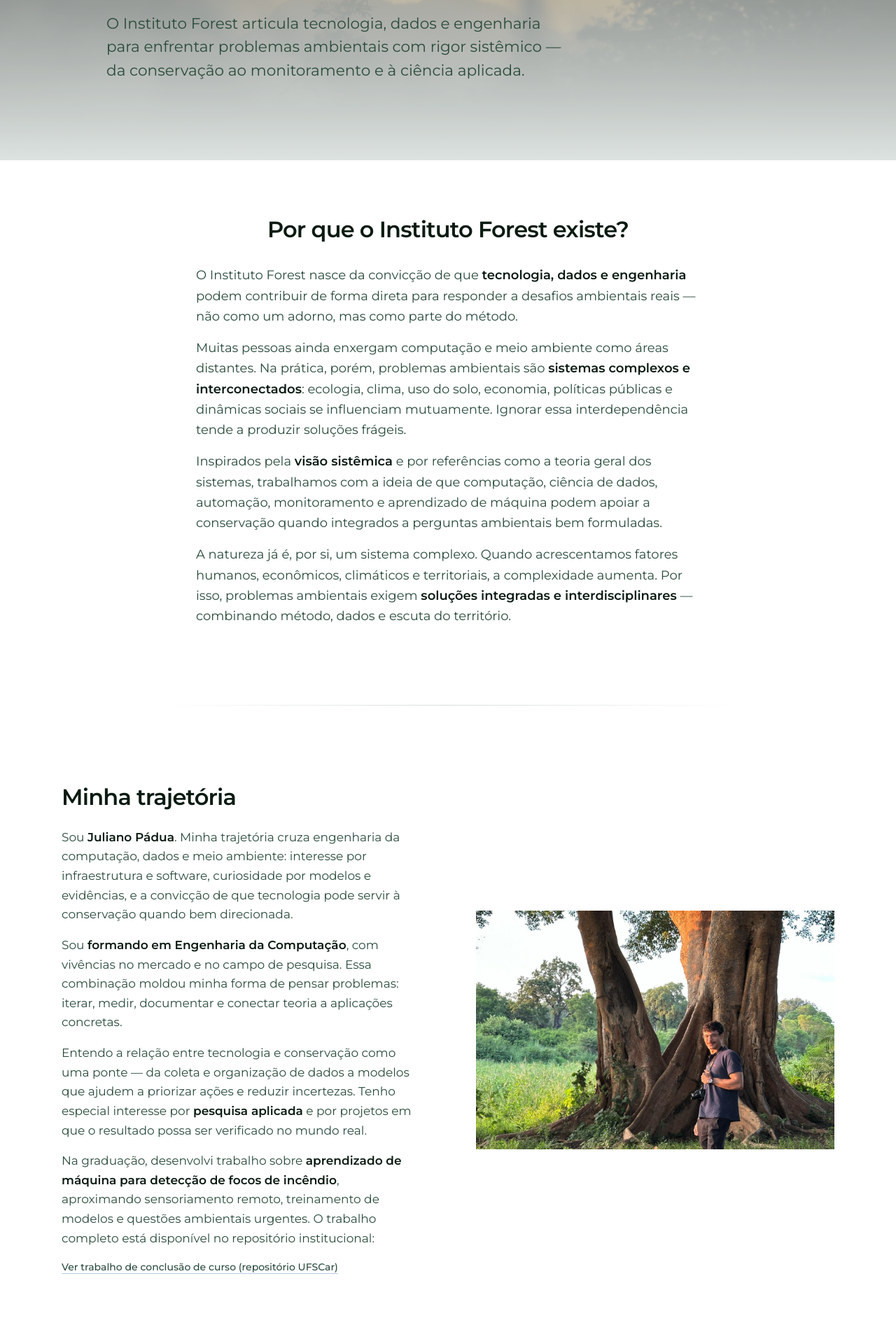
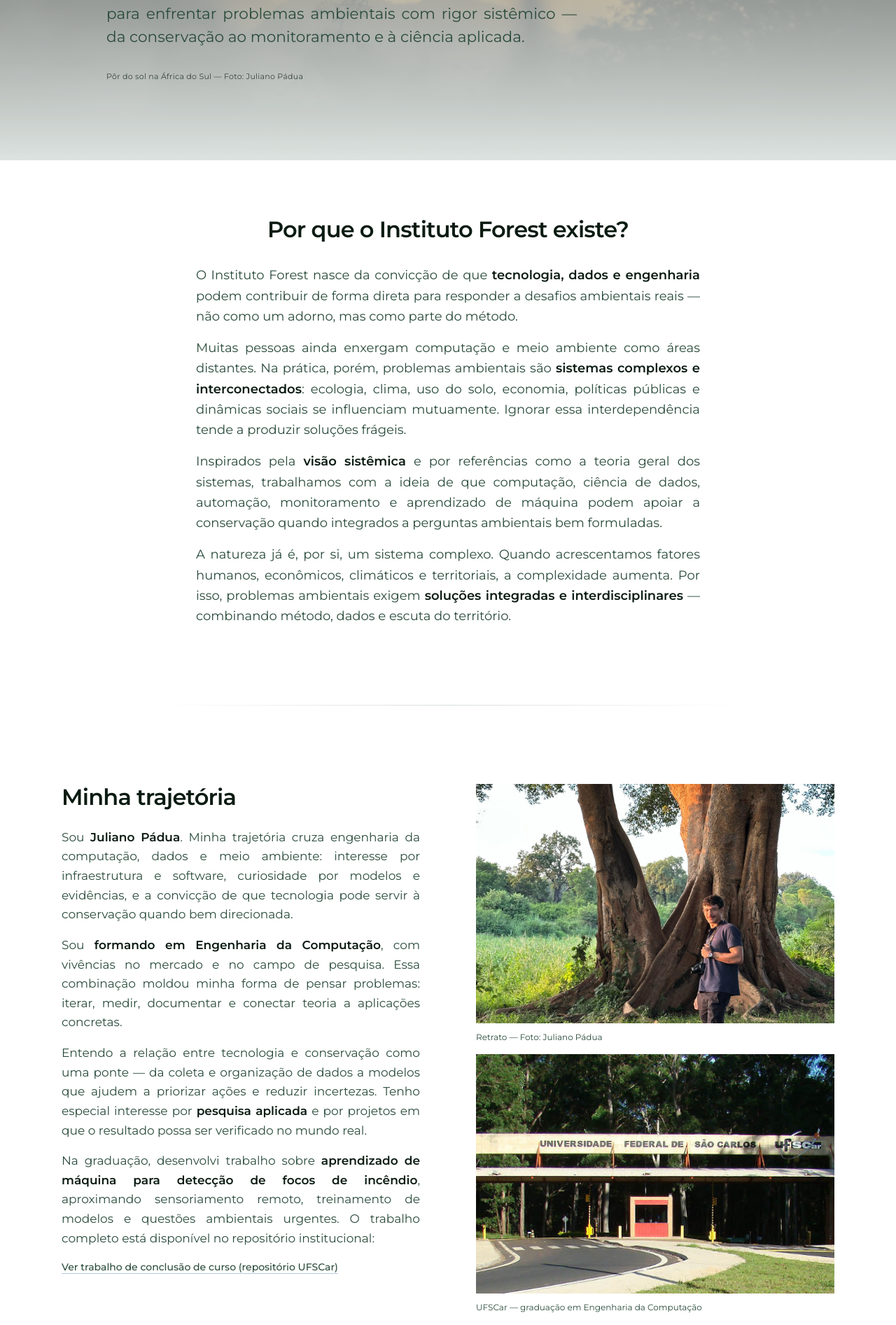
Before and after one commit to julianopadua/forest-portal, a Next.js app: page /quem-somos in a window 1280 px wide. Shown: the part 507-2400 px from the top of the page at 70% size. Built offline with nearby package versions, Linux system fonts and the light colour scheme; no server answers.

Commit message:
dev: update on who we are

```diff
--- a/content/about/en-US.mdx
+++ b/content/about/en-US.mdx
@@ -1,18 +1,12 @@
 import React from "react";
-import {
-  AboutDivider,
-  AboutHero,
-  AboutImageBlock,
-  AboutPersonInline,
-  AboutQuote,
-  AboutSection,
-} from "@/components/about";
+import { AboutDivider, AboutHero, AboutPersonInline, AboutQuote, AboutSection } from "@/components/about";
 
 <AboutHero
   title="About us"
   subtitle="Forest Institute brings together technology, data, and engineering to tackle environmental challenges with systemic rigor — from conservation to monitoring and applied science."
   imageSrc="/images/whoweare/sunset-africa.JPG"
   imageAlt="Landscape at dusk with a wide horizon and vegetation"
+  imageCaption="Sunset in South Africa — Photo: Juliano Pádua"
 />
 
 <AboutSection title="Why Forest Institute exists">
@@ -31,6 +25,10 @@ import {
   title="My path"
   image="/images/whoweare/myself4.jpg"
   imageAlt="Portrait of Juliano Pádua outdoors"
+  imageCaption="Portrait — Photo: Juliano Pádua"
+  image2="/images/whoweare/ufscar.jpg"
+  image2Alt="Federal University of São Carlos — UFSCar"
+  image2Caption="UFSCar — undergraduate Computer Engineering"
   imagePosition="right"
 >
   I am **Juliano Pádua**. My path crosses computer engineering, data, and the environment: interest in infrastructure and software, curiosity for models and evidence, and the conviction that technology can serve conservation when aimed with care.
@@ -61,19 +59,38 @@ import {
 
 <AboutDivider />
 
-<AboutImageBlock
-  src="/images/whoweare/myself3.JPG"
-  alt="Contemplative photograph in an open landscape"
-  caption="Between data and territory: technology as a lens to read complexity responsibly."
-/>
-
 <AboutSection title="Inspirations behind the Institute">
   Forest Institute’s outlook has been deeply shaped by people who devoted their lives to science, environmental conservation, engineering, and protected-area stewardship. Below we gratefully record part of that legacy — as **short biographical notes** — and a dedication to their memory and work.
 
   <AboutPersonInline
+    name="Mariceia Barbosa Silva Pádua"
+    photoSrc="/images/whoweare/mae.png"
+    photoAlt="Mariceia Barbosa Silva Pádua"
+    photoCaption="Mariceia Barbosa Silva Pádua — family archive"
+    description={
+      <>
+        <p>
+          Mariceia is essential to my personal frame of reference: a presence that joins care, responsibility, and sensitivity to life in its many dimensions. Her path reminds us that conservation is also built in everyday choices — in listening and in commitment to people and surroundings.
+        </p>
+        <p className="not-prose mt-3 text-sm">
+          <a
+            href="https://www.minasgerais.com.br/pt/atracoes/parque-estadual-do-pau-furado"
+            target="_blank"
+            rel="noreferrer noopener"
+            className="font-medium text-[color:var(--accent)] underline decoration-[color:var(--accent)]/35 underline-offset-4"
+          >
+            Pau Furado State Park
+          </a>
+        </p>
+      </>
+    }
+  />
+
+  <AboutPersonInline
     name="Maria Tereza Jorge Pádua"
-    photoSrc="/images/whoweare/Marc-e-MTereza.jpg"
-    photoAlt="Maria Tereza Jorge Pádua in a portrait with Marc Dourojeanni"
+    photoSrc="/images/whoweare/maria-tereza-jorge-padua.jpg"
+    photoAlt="Maria Tereza Jorge Pádua"
+    photoCaption="Maria Tereza Jorge-Pádua. Photo: Márcio Isensee – oeco.org.br"
     description={
       <>
         <p>
@@ -105,8 +122,9 @@ import {
 
   <AboutPersonInline
     name="Marc Dourojeanni"
-    photoSrc="/images/whoweare/marc.JPG"
-    photoAlt="Marc Dourojeanni"
+    photoSrc="/images/whoweare/Marc-e-MTereza.jpg"
+    photoAlt="Marc Dourojeanni and Maria Tereza Jorge Pádua"
+    photoCaption="Marc Dourojeanni and Maria Tereza Jorge Pádua — family archive"
     description={
       <>
         <p>
@@ -122,34 +140,12 @@ import {
           >
             O Eco — Marc Dourojeanni
           </a>
-          {" · "}
-          <a
-            href="https://www.minasgerais.com.br/pt/atracoes/parque-estadual-do-pau-furado"
-            target="_blank"
-            rel="noreferrer noopener"
-            className="font-medium text-[color:var(--accent)] underline decoration-[color:var(--accent)]/35 underline-offset-4"
-          >
-            Pau Furado State Park
-          </a>
         </p>
       </>
     }
   />
 
-  <AboutPersonInline
-    name="Mariceia Barbosa Silva Pádua"
-    photoSrc="/images/whoweare/mom-sister.jpeg"
-    photoAlt="Mariceia Barbosa Silva Pádua"
-    description={
-      <>
-        <p>
-          Mariceia is essential to my personal frame of reference: a presence that joins care, responsibility, and sensitivity to life in its many dimensions. Her path reminds us that conservation is also built in everyday choices — in listening and in commitment to people and surroundings.
-        </p>
-      </>
-    }
-  />
-
-  <p className="mt-10 text-center text-sm italic text-[color:var(--muted)]">
+  <p className="mt-10 text-justify text-sm italic text-[color:var(--muted)]">
     Forest Institute dedicates its purpose to those who teach, by example, that science, care, and territory belong in the same equation.
   </p>
 </AboutSection>
--- a/content/about/pt-BR.mdx
+++ b/content/about/pt-BR.mdx
@@ -1,18 +1,12 @@
 import React from "react";
-import {
-  AboutDivider,
-  AboutHero,
-  AboutImageBlock,
-  AboutPersonInline,
-  AboutQuote,
-  AboutSection,
-} from "@/components/about";
+import { AboutDivider, AboutHero, AboutPersonInline, AboutQuote, AboutSection } from "@/components/about";
 
 <AboutHero
   title="Quem Somos"
   subtitle="O Instituto Forest articula tecnologia, dados e engenharia para enfrentar problemas ambientais com rigor sistêmico — da conservação ao monitoramento e à ciência aplicada."
   imageSrc="/images/whoweare/sunset-africa.JPG"
   imageAlt="Paisagem ao entardecer com horizonte amplo e vegetação"
+  imageCaption="Pôr do sol na África do Sul — Foto: Juliano Pádua"
 />
 
 <AboutSection title="Por que o Instituto Forest existe?">
@@ -31,6 +25,10 @@ import {
   title="Minha trajetória"
   image="/images/whoweare/myself4.jpg"
   imageAlt="Retrato de Juliano Pádua em ambiente externo"
+  imageCaption="Retrato — Foto: Juliano Pádua"
+  image2="/images/whoweare/ufscar.jpg"
+  image2Alt="Universidade Federal de São Carlos — UFSCar"
+  image2Caption="UFSCar — graduação em Engenharia da Computação"
   imagePosition="right"
 >
   Sou **Juliano Pádua**. Minha trajetória cruza engenharia da computação, dados e meio ambiente: interesse por infraestrutura e software, curiosidade por modelos e evidências, e a convicção de que tecnologia pode servir à conservação quando bem direcionada.
@@ -61,19 +59,39 @@ import {
 
 <AboutDivider />
 
-<AboutImageBlock
-  src="/images/whoweare/myself3.JPG"
-  alt="Registro contemplativo em paisagem aberta"
-  caption="Entre dados e território: tecnologia como instrumento para ler complexidade com responsabilidade."
-/>
 
 <AboutSection title="Inspirações do Instituto">
   A visão do Instituto Forest foi fortemente influenciada por pessoas que dedicaram suas vidas à ciência, à conservação ambiental, à engenharia e à gestão de áreas protegidas. Abaixo, registramos com gratidão parte dessa herança — em forma de **mini biografias** — e uma dedicatória à memória e ao trabalho delas.
 
   <AboutPersonInline
+    name="Mariceia Barbosa Silva Pádua"
+    photoSrc="/images/whoweare/mae.png"
+    photoAlt="Mariceia Barbosa Silva Pádua"
+    photoCaption="Mariceia Barbosa Silva Pádua — arquivo pessoal"
+    description={
+      <>
+        <p>
+          Mariceia é parte fundamental do meu referencial pessoal: uma presença que une cuidado, responsabilidade e sensibilidade à vida em suas múltiplas dimensões. Sua trajetória lembra que conservação também se faz no cotidiano — nas escolhas, na escuta e no compromisso com as pessoas e com o entorno.
+        </p>
+        <p className="not-prose mt-3 text-sm">
+          <a
+            href="https://www.minasgerais.com.br/pt/atracoes/parque-estadual-do-pau-furado"
+            target="_blank"
+            rel="noreferrer noopener"
+            className="font-medium text-[color:var(--accent)] underline decoration-[color:var(--accent)]/35 underline-offset-4"
+          >
+            Parque Estadual do Pau Furado
+          </a>
+        </p>
+      </>
+    }
+  />
+
+  <AboutPersonInline
     name="Maria Tereza Jorge Pádua"
-    photoSrc="/images/whoweare/Marc-e-MTereza.jpg"
-    photoAlt="Maria Tereza Jorge Pádua em foto de perfil com Marc Dourojeanni"
+    photoSrc="/images/whoweare/maria-tereza-jorge-padua.jpg"
+    photoAlt="Maria Tereza Jorge Pádua"
+    photoCaption="Maria Tereza Jorge-Pádua. Foto: Márcio Isensee – oeco.org.br"
     description={
       <>
         <p>
@@ -105,8 +123,9 @@ import {
 
   <AboutPersonInline
     name="Marc Dourojeanni"
-    photoSrc="/images/whoweare/marc.JPG"
-    photoAlt="Marc Dourojeanni"
+    photoSrc="/images/whoweare/Marc-e-MTereza.jpg"
+    photoAlt="Marc Dourojeanni e Maria Tereza Jorge Pádua"
+    photoCaption="Marc Dourojeanni e Maria Tereza Jorge Pádua — arquivo pessoal"
     description={
       <>
         <p>
@@ -122,34 +141,12 @@ import {
           >
             O Eco — Marc Dourojeanni
           </a>
-          {" · "}
-          <a
-            href="https://www.minasgerais.com.br/pt/atracoes/parque-estadual-do-pau-furado"
-            target="_blank"
-            rel="noreferrer noopener"
-            className="font-medium text-[color:var(--accent)] underline decoration-[color:var(--accent)]/35 underline-offset-4"
-          >
-            Parque Estadual do Pau Furado
-          </a>
         </p>
       </>
     }
   />
 
-  <AboutPersonInline
-    name="Mariceia Barbosa Silva Pádua"
-    photoSrc="/images/whoweare/mom-sister.jpeg"
-    photoAlt="Mariceia Barbosa Silva Pádua"
-    description={
-      <>
-        <p>
-          Mariceia é parte fundamental do meu referencial pessoal: uma presença que une cuidado, responsabilidade e sensibilidade à vida em suas múltiplas dimensões. Sua trajetória lembra que conservação também se faz no cotidiano — nas escolhas, na escuta e no compromisso com as pessoas e com o entorno.
-        </p>
-      </>
-    }
-  />
-
-  <p className="mt-10 text-center text-sm italic text-[color:var(--muted)]">
+  <p className="mt-10 text-justify text-sm italic text-[color:var(--muted)]">
     O Instituto Forest dedica seu propósito a quem ensina, pelo exemplo, que ciência, cuidado e território pertencem à mesma equação.
   </p>
 </AboutSection>
--- a/src/components/about/AboutHero.tsx
+++ b/src/components/about/AboutHero.tsx
@@ -5,9 +5,11 @@ export type AboutHeroProps = {
   subtitle: string;
   imageSrc: string;
   imageAlt: string;
+  /** Legenda discreta sobre a foto (ex.: crédito) */
+  imageCaption?: string;
 };
 
-export function AboutHero({ title, subtitle, imageSrc, imageAlt }: AboutHeroProps) {
+export function AboutHero({ title, subtitle, imageSrc, imageAlt, imageCaption }: AboutHeroProps) {
   return (
     <section className="relative isolate flex min-h-[min(78vh,920px)] w-full flex-col justify-end overflow-hidden">
       <Image
@@ -17,6 +19,11 @@ export function AboutHero({ title, subtitle, imageSrc, imageAlt }: AboutHeroProp
         priority
         sizes="100vw"
         className="object-cover"
+      />
+      {/* Opção B: suaviza o encontro com a faixa do layout (fundo sólido) acima do hero — não altera o Header global */}
+      <div
+        className="pointer-events-none absolute inset-x-0 top-0 z-[2] h-28 bg-gradient-to-b from-[color:var(--background)] via-[color:var(--background)]/45 to-transparent"
+        aria-hidden
       />
       <div
         className="absolute inset-0 bg-gradient-to-t from-[color:var(--background)] via-[color:var(--background)]/55 to-[color:var(--background)]/25"
@@ -31,9 +38,17 @@ export function AboutHero({ title, subtitle, imageSrc, imageAlt }: AboutHeroProp
         <h1 className="mt-4 max-w-3xl text-4xl font-semibold leading-[1.08] tracking-tight text-[color:var(--foreground)] sm:text-5xl md:text-6xl">
           {title}
         </h1>
-        <p className="mt-6 max-w-2xl text-lg leading-relaxed text-[color:var(--muted)] sm:text-xl md:text-[1.35rem] md:leading-[1.55]">
+        <p className="mt-6 max-w-2xl text-justify text-lg leading-relaxed text-[color:var(--muted)] sm:text-xl md:text-[1.35rem] md:leading-[1.55]">
           {subtitle}
         </p>
+        {imageCaption ? (
+          <p
+            className="mt-8 max-w-2xl text-justify text-[10px] leading-snug tracking-wide text-[color:var(--foreground)]/75 sm:text-[11px]"
+            role="note"
+          >
+            {imageCaption}
+          </p>
+        ) : null}
       </div>
     </section>
   );
--- a/src/components/about/AboutImageBlock.tsx
+++ b/src/components/about/AboutImageBlock.tsx
@@ -13,7 +13,7 @@ export function AboutImageBlock({ src, alt, caption }: AboutImageBlockProps) {
         <Image src={src} alt={alt} fill sizes="(min-width: 1024px) 72rem, 100vw" className="object-cover" />
       </div>
       {caption ? (
-        <figcaption className="mt-4 text-sm text-[color:var(--muted)]">{caption}</figcaption>
+        <figcaption className="mt-4 text-justify text-sm leading-relaxed text-[color:var(--muted)]">{caption}</figcaption>
       ) : null}
     </figure>
   );
--- a/src/components/about/AboutQuote.tsx
+++ b/src/components/about/AboutQuote.tsx
@@ -9,7 +9,7 @@ export function AboutQuote({ children, attribution }: AboutQuoteProps) {
   return (
     <figure className="mx-auto w-full max-w-4xl px-4 py-12 sm:px-6 md:py-16">
       <blockquote className="border-l-2 border-[color:var(--primary)]/45 pl-6 sm:pl-8 md:pl-10">
-        <p className="text-xl font-medium leading-snug tracking-tight text-[color:var(--foreground)] sm:text-2xl md:text-[1.65rem] md:leading-[1.45]">
+        <p className="text-justify text-xl font-medium leading-snug tracking-tight text-[color:var(--foreground)] sm:text-2xl md:text-[1.65rem] md:leading-[1.45]">
           {children}
         </p>
         {attribution ? (
--- a/src/components/about/AboutSection.tsx
+++ b/src/components/about/AboutSection.tsx
@@ -6,6 +6,11 @@ export type AboutSectionProps = {
   children: ReactNode;
   image?: string;
   imageAlt?: string;
+  imageCaption?: string;
+  /** Segunda foto (ex.: logo institucional), mesma largura e proporção da primeira */
+  image2?: string;
+  image2Alt?: string;
+  image2Caption?: string;
   imagePosition?: "left" | "right";
 };
 
@@ -14,9 +19,14 @@ export function AboutSection({
   children,
   image,
   imageAlt,
+  imageCaption,
+  image2,
+  image2Alt,
+  image2Caption,
   imagePosition = "right",
 }: AboutSectionProps) {
   const hasImage = Boolean(image && imageAlt);
+  const hasSecondImage = Boolean(image2 && image2Alt);
 
   if (!hasImage) {
     return (
@@ -26,7 +36,7 @@ export function AboutSection({
             {title}
           </h2>
         ) : null}
-        <div className="mt-8 space-y-5 text-left text-base leading-[1.75] text-[color:var(--muted)] sm:text-lg md:text-[1.125rem] md:leading-[1.8]">
+        <div className="mt-8 space-y-5 text-justify text-base leading-[1.75] text-[color:var(--muted)] sm:text-lg md:text-[1.125rem] md:leading-[1.8]">
           {children}
         </div>
       </section>
@@ -34,7 +44,9 @@ export function AboutSection({
   }
 
   const imageBlock = (
-    <figure className="relative aspect-[4/3] w-full overflow-hidden md:aspect-[3/2]">
+    <div className={`flex w-full flex-col ${hasSecondImage ? "gap-4" : ""}`}>
+      <figure className="w-full">
+        <div className="relative aspect-[4/3] w-full overflow-hidden md:aspect-[3/2]">
           <Image
             src={image!}
             alt={imageAlt!}
@@ -42,7 +54,32 @@ export function AboutSection({
             sizes="(min-width: 768px) 45vw, 100vw"
             className="object-cover"
           />
+        </div>
+        {imageCaption ? (
+          <figcaption className="mt-3 text-left text-[11px] leading-snug text-[color:var(--muted)] sm:text-xs">
+            {imageCaption}
+          </figcaption>
+        ) : null}
       </figure>
+      {hasSecondImage ? (
+        <figure className="w-full">
+          <div className="relative aspect-[4/3] w-full overflow-hidden md:aspect-[3/2]">
+            <Image
+              src={image2!}
+              alt={image2Alt!}
+              fill
+              sizes="(min-width: 768px) 45vw, 100vw"
+              className="object-cover"
+            />
+          </div>
+          {image2Caption ? (
+            <figcaption className="mt-3 text-left text-[11px] leading-snug text-[color:var(--muted)] sm:text-xs">
+              {image2Caption}
+            </figcaption>
+          ) : null}
+        </figure>
+      ) : null}
+    </div>
   );
 
   const textBlock = (
@@ -52,19 +89,23 @@ export function AboutSection({
           {title}
         </h2>
       ) : null}
-      <div className="mt-6 space-y-5 text-base leading-[1.75] text-[color:var(--muted)] sm:text-lg md:text-[1.0625rem] md:leading-[1.8]">
+      <div className="mt-6 space-y-5 text-justify text-base leading-[1.75] text-[color:var(--muted)] sm:text-lg md:text-[1.0625rem] md:leading-[1.8]">
         {children}
       </div>
     </div>
   );
+
+  const gridAlign = hasSecondImage
+    ? "md:items-start"
+    : "md:items-center";
 
   return (
     <section className="mx-auto w-full max-w-6xl px-4 py-14 sm:px-6 md:py-20">
       <div
         className={
           imagePosition === "left"
-            ? "grid gap-10 md:grid-cols-2 md:items-center md:gap-14 lg:gap-20"
-            : "grid gap-10 md:grid-cols-2 md:items-center md:gap-14 lg:gap-20"
+            ? `grid gap-10 md:grid-cols-2 ${gridAlign} md:gap-14 lg:gap-20`
+            : `grid gap-10 md:grid-cols-2 ${gridAlign} md:gap-14 lg:gap-20`
         }
       >
         {imagePosition === "left" ? (
--- a/src/mdx-components.tsx
+++ b/src/mdx-components.tsx
@@ -5,7 +5,7 @@ export function useMDXComponents(components: MDXComponents): MDXComponents {
   return {
     ...components,
     p: ({ children, ...props }: ComponentPropsWithoutRef<"p">) => (
-      <p className="mb-4 last:mb-0 leading-relaxed text-[color:var(--muted)]" {...props}>
+      <p className="mb-4 text-justify last:mb-0 leading-relaxed text-[color:var(--muted)]" {...props}>
         {children}
       </p>
     ),
```
Also changed, not shown: src/components/about/AboutPersonInline.tsx (+12 -3 lines), public/images/whoweare/maria-tereza-jorge-padua.jpg (added), 1 other file (tests, documents, lock files or other folders). Lines whose indentation alone changed are shown as unchanged.
